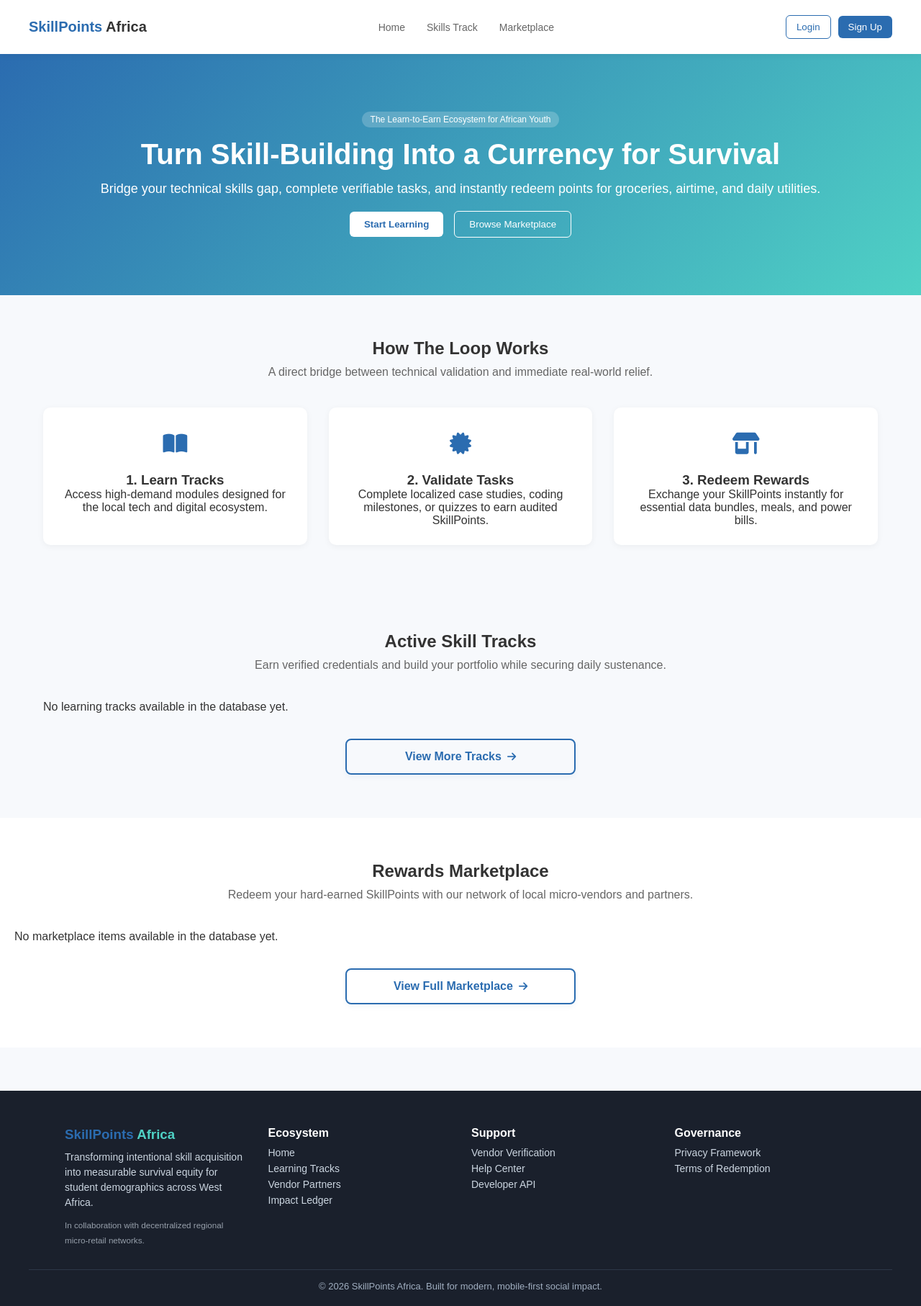
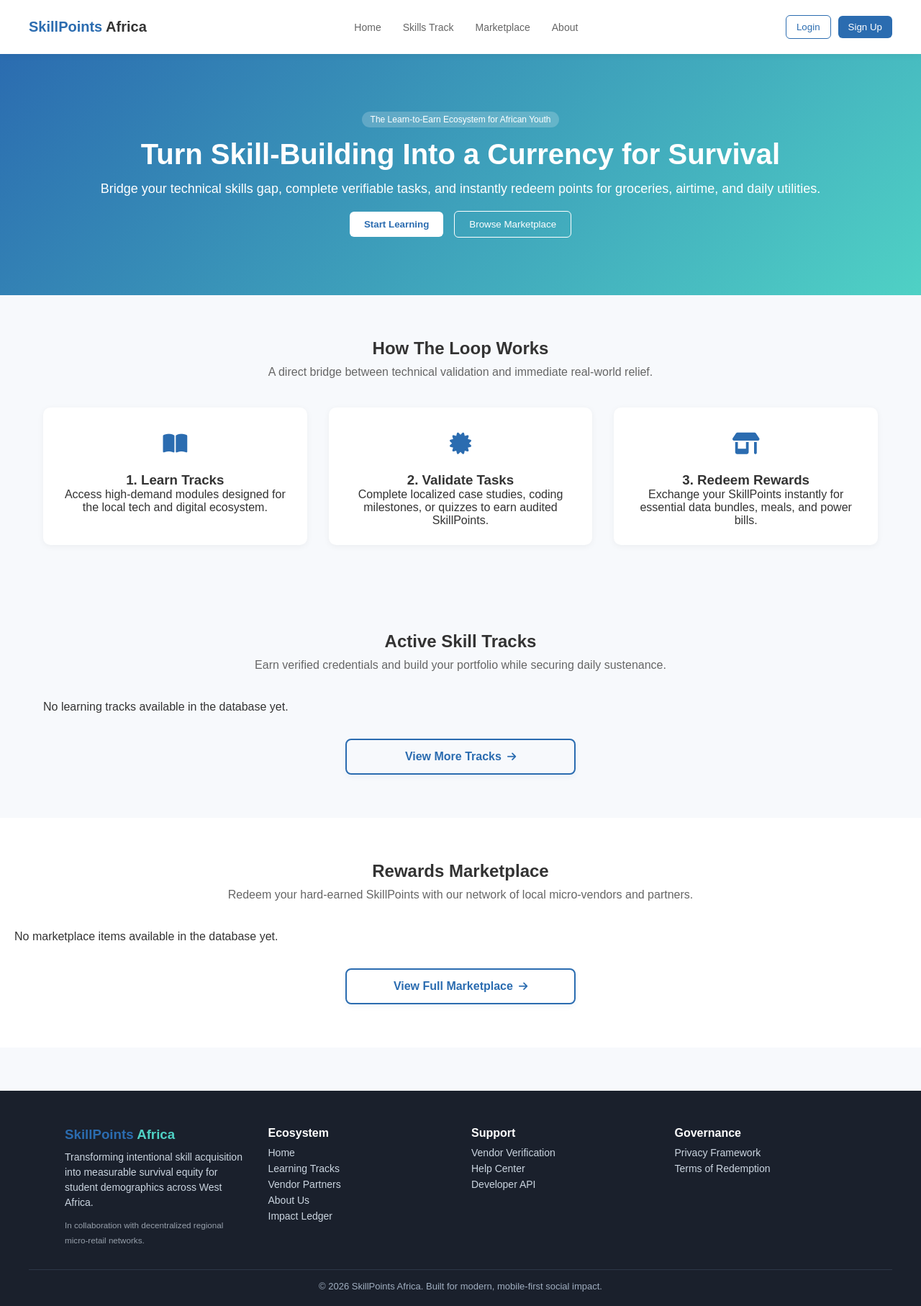
Before and after one commit to Tidjani-Adeniran/SkillPoints-Africa, a Django app: page / in a window 1280 px wide. Shown: the whole page at 72% size. Run offline with Django 5.2, Linux system fonts and the light colour scheme; data that the repository does not hold is empty.

Commit message:
Added About us links in the navigation

```diff
--- a/core/templates/layout.html
+++ b/core/templates/layout.html
@@ -37,6 +37,7 @@
 
         <a href="{% url 'all_tracks' %}">Skills Track</a>
         <a href="{% url 'all_marketplace' %}">Marketplace</a>
+        <a href="{% url 'about' %}">About</a>
 
         {% if user.is_authenticated %}
           <a href="{% url 'dashboard' %}" class="dashboard-link-highlight"><strong>Dashboard</strong></a>
@@ -76,6 +77,7 @@
 
         <a href="{% url 'all_tracks' %}">Learning Tracks</a>
         <a href="{% url 'all_marketplace' %}">Vendor Partners</a>
+        <a href="{% url 'about' %}">About Us</a>
         <a href="#">Impact Ledger</a>
       </div>
 
```
